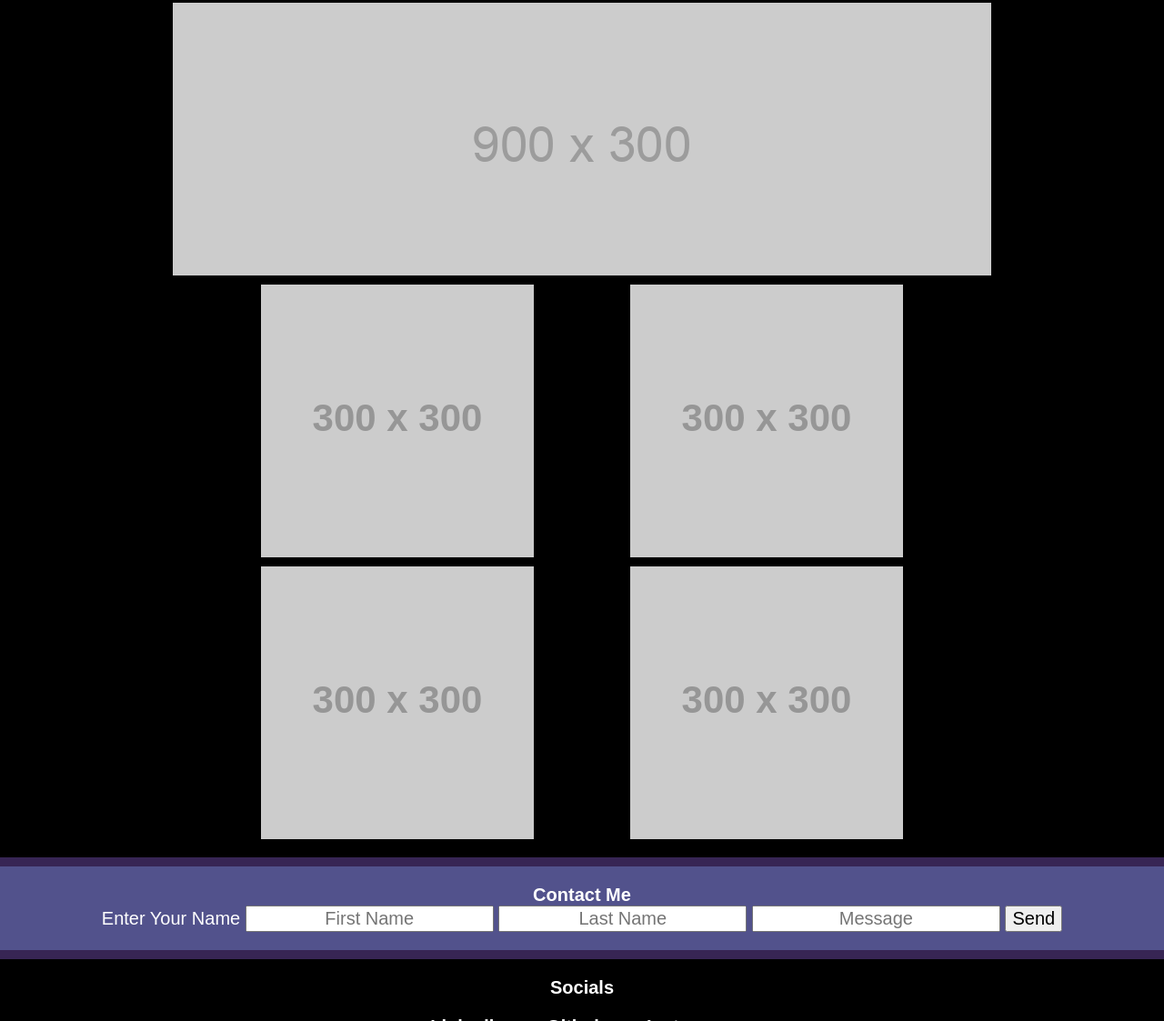
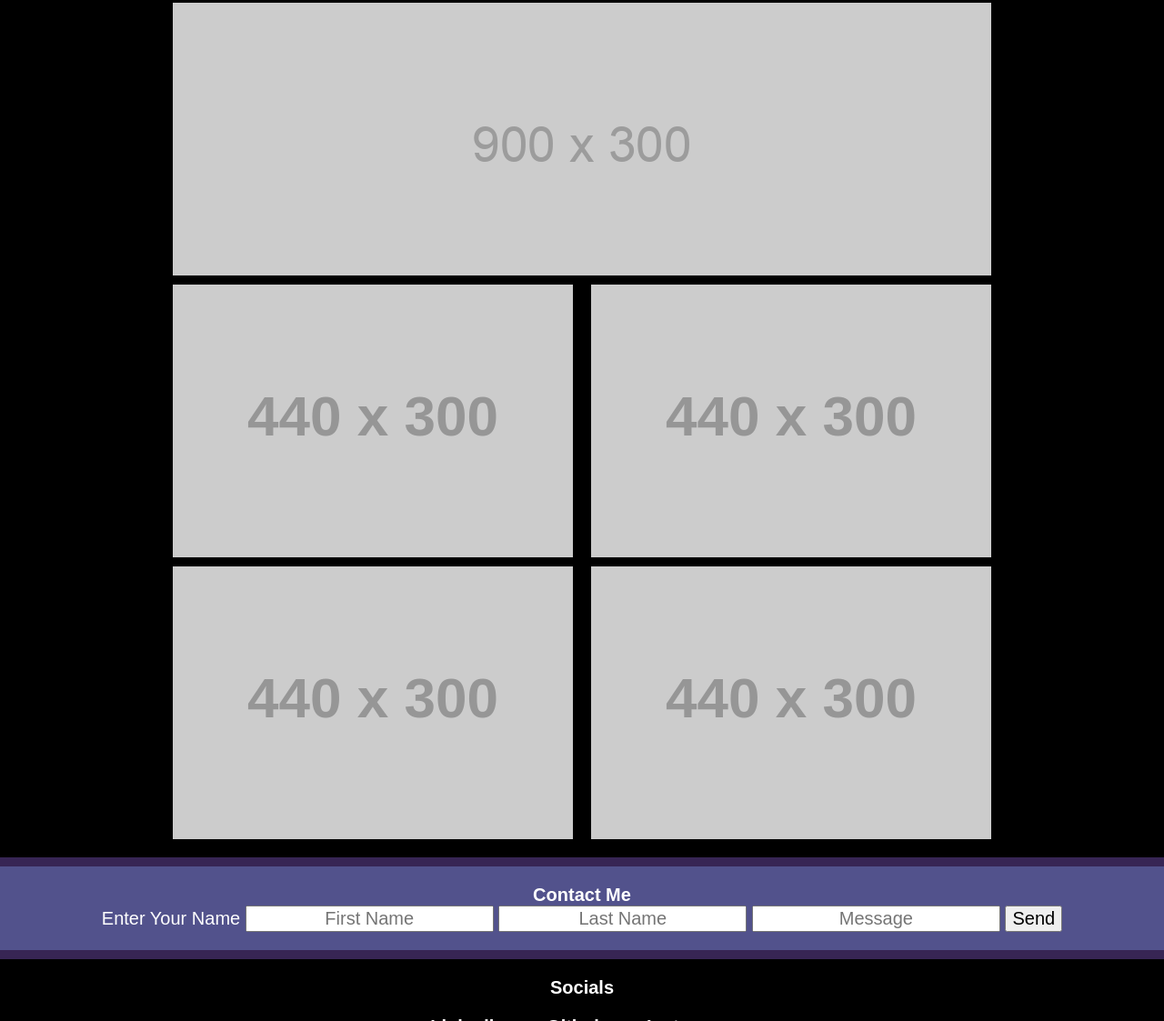
Before and after one commit to daevidvo/personal_portfolio, a plain HTML site: page index.html in a window 1280 px wide. Shown: the part 929-2052 px from the top of the page at 91% size. Drawn offline with Linux system fonts and the light colour scheme; placeholder pictures from the web are drawn by us.

Commit message:
got rid of some css properties and consolidated some styling

```diff
--- a/assets/css/style.css
+++ b/assets/css/style.css
@@ -85,7 +85,7 @@ main {
 .projectscontent {
     display: flex;
     flex-wrap: wrap;
-    justify-content: space-evenly;
+    justify-content: space-between;
     max-width: 900px;
     gap: var(--contentmargin);
     margin-top: var(--contentmargin);
--- a/index.html
+++ b/index.html
@@ -47,23 +47,23 @@
                 </a>
 
                 <a href="https://youtu.be/dQw4w9WgXcQ" class="card" id="featuredprojectmobile">
-                    <img src="./assets/images/300x300.png"/>
+                    <img src="https://via.placeholder.com/440x300"/>
                 </a>
 
                 <a href="https://youtu.be/dQw4w9WgXcQ" class="card">
-                    <img src="https://via.placeholder.com/300x300"/>
+                    <img src="https://via.placeholder.com/440x300"/>
                 </a>
 
                 <a href="https://youtu.be/dQw4w9WgXcQ" class="card">
-                    <img src="https://via.placeholder.com/300x300"/>
+                    <img src="https://via.placeholder.com/440x300"/>
                 </a>
 
                 <a href="https://youtu.be/dQw4w9WgXcQ" class="card">
-                    <img src="https://via.placeholder.com/300x300"/>
+                    <img src="https://via.placeholder.com/440x300"/>
                 </a>
 
                 <a href="https://youtu.be/dQw4w9WgXcQ" class="card">
-                    <img src="https://via.placeholder.com/300x300"/>
+                    <img src="https://via.placeholder.com/440x300"/>
                 </a>
             </section>
         </div>
```
